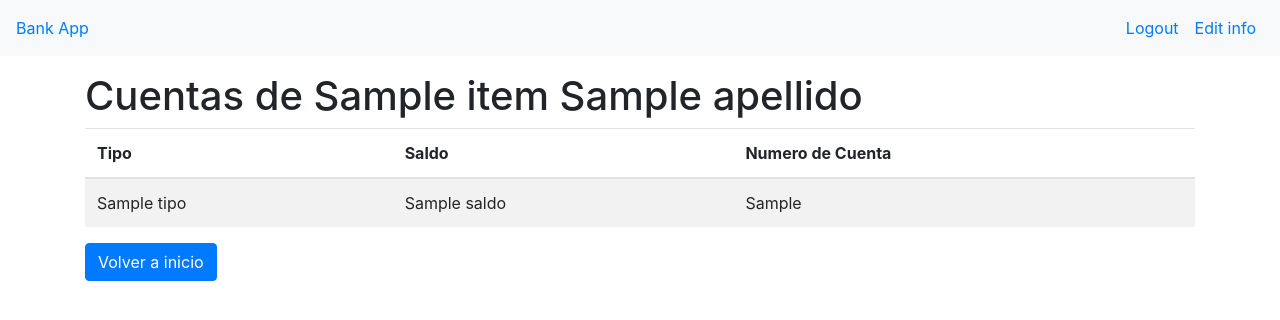
After one commit to rem1niscence/bank-app, a Django app: page /accounts in a window 1280 px wide. The commit adds this page. Shown: the top 320 px of the page. Run offline with Django 3.2, Linux system fonts and the light colour scheme; a user stored in the database is signed in; tables that the repository leaves empty hold one stand-in row (values such as "Sample post"); a database or web service that is not in the repository returns one stand-in record (values such as "Sample title"); data that the repository does not hold is empty; some libraries are stand-ins or nearby versions.

```diff
--- a/django/core/apis.py
+++ b/django/core/apis.py
@@ -26,4 +26,4 @@ def get_account_movements(account_id):
     url = 'https://apitest20190112092531.azurewebsites.' \
         f'net/api/movimientos/{account_id}'
     req = requests.get(url)
-    return req.json()
+    res = req.json()
--- /dev/null
+++ b/django/core/templates/core/accounts.html
@@ -0,0 +1,26 @@
+{% extends 'base.html' %}
+
+{% block title %}Cuentas{% endblock title %}
+
+{% block body %}
+  <h1>Cuentas de {{ client.Nombre}} {{ client.Apellido }}</h1>
+
+    <table class="table table-striped">
+      <thead>
+        <th scope="col">Tipo</th>
+        <th scope="col">Saldo</th>
+        <th scope="col">Numero de Cuenta</th>
+      </thead>
+      <tbody>
+        {% for account in accounts %}
+          <tr>
+            <td>{{ account.Tipo }}</th>
+            <td>{{ account.Saldo }}</th>
+            <td>{{ account.NumeroCuenta }}</th>
+          </tr>
+        {% endfor %}
+      </tbody>
+    </table>
+
+  <a class="btn btn-primary" href="{% url "core:home" %}">Volver a inicio</a></div>
+{% endblock body %}
--- a/django/core/templates/core/mov_history.html
+++ b/django/core/templates/core/mov_history.html
@@ -30,4 +30,5 @@
     </table>
   {% endfor %}
 
+  <a class="btn btn-primary" href="{% url "core:home" %}">Volver a inicio</a></div>
 {% endblock body %}
--- a/django/core/urls.py
+++ b/django/core/urls.py
@@ -5,4 +5,5 @@ app_name = 'core'
 urlpatterns = [
     path('', views.HomeView.as_view(), name='home'),
     path('history', views.MovementHistoryView.as_view(), name='mov_history'),
+    path('accounts', views.CheckAccounts.as_view(), name='check_accounts'),
 ]
--- a/django/core/views.py
+++ b/django/core/views.py
@@ -33,3 +33,15 @@ class MovementHistoryView(LoginRequiredMixin, TemplateView):
             account_mov = get_account_movements(account)
             ctx['accounts'].update({account: account_mov})
         return ctx
+
+
+class CheckAccounts(LoginRequiredMixin, TemplateView):
+    template_name = 'core/accounts.html'
+
+    def get_context_data(self):
+        ctx = super(CheckAccounts, self).get_context_data()
+        core_id = self.request.user.profile.core_id
+        ctx['client'] = get_client(self.request.user.profile.core_id)
+        ctx['accounts'] = get_accounts(core_id)
+
+        return ctx
```
Also changed, not shown: django/core/templates/core/home.html (+11 -1 lines), django/core/forms.py (added).
